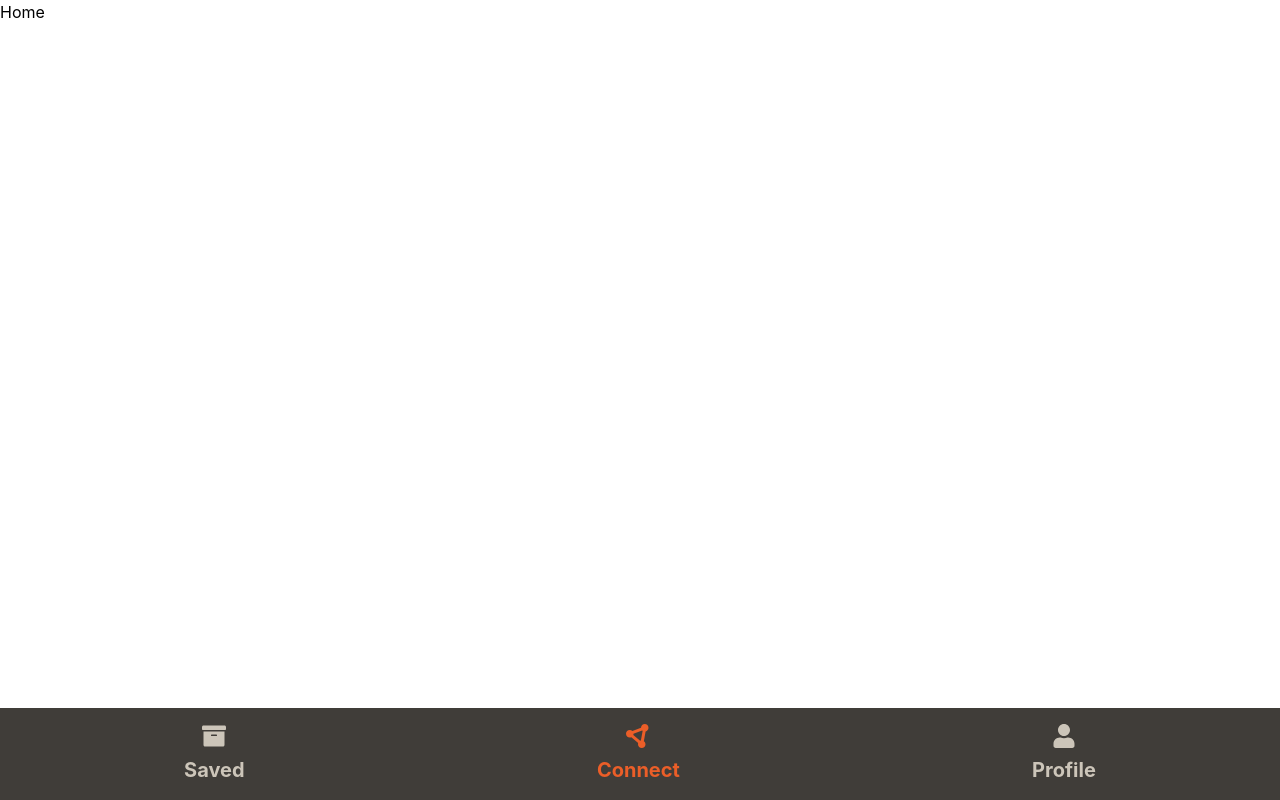
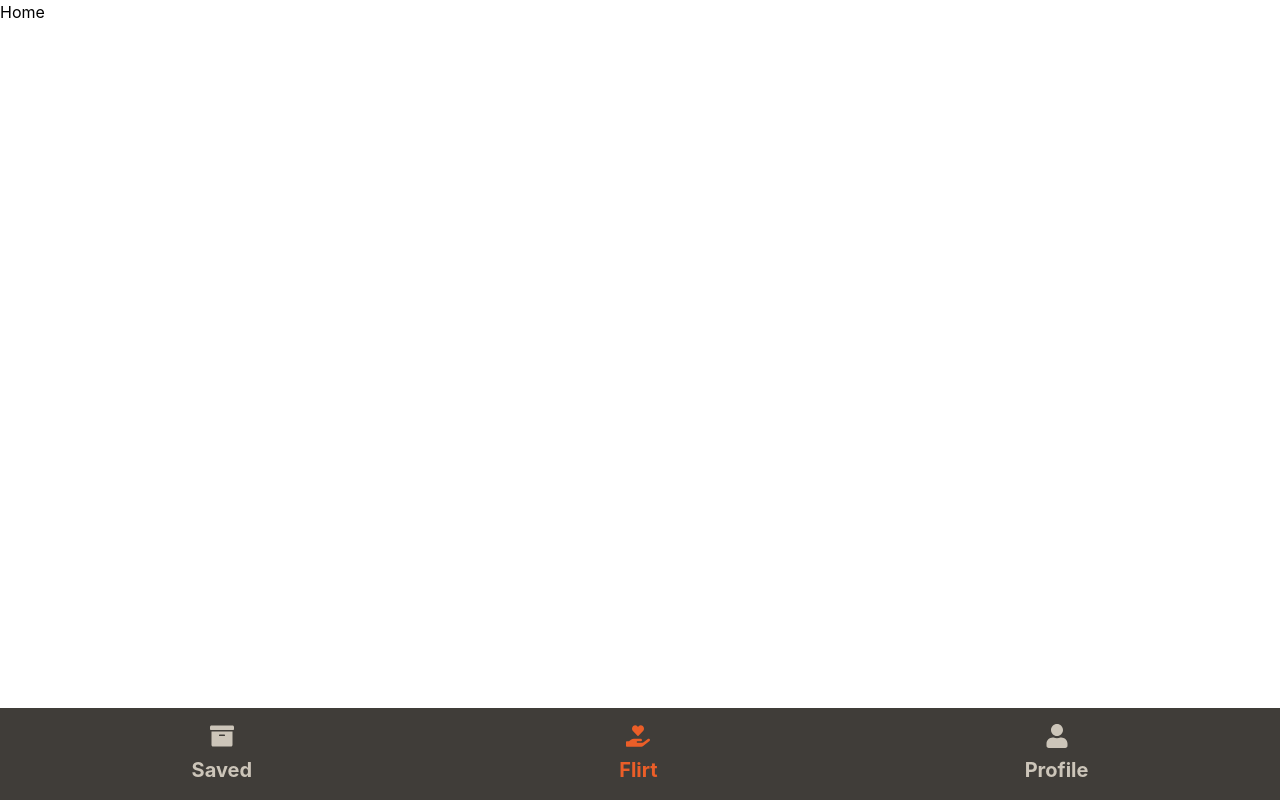
Before and after one commit to CodedBeats/WorkFlirt, a React (Create React App) app in the folder frontend/: page / in a window 1280 px wide. Built offline with nearby package versions, Linux system fonts and the light colour scheme.

Commit message:
fix(frontend): better nav name and icon for home/flirt

```diff
--- a/frontend/src/App.tsx
+++ b/frontend/src/App.tsx
@@ -27,7 +27,7 @@ function App() {
                 <Routes>
                     <Route element={<Layout />}>
                         {/* home */}
-                        <Route path="/connect" element={<Home />} />
+                        <Route path="/home" element={<Home />} />
                         <Route path="/" element={<Home />} />
 
                         {/* profile */}
--- a/frontend/src/components/nav/BottomNav.tsx
+++ b/frontend/src/components/nav/BottomNav.tsx
@@ -6,11 +6,10 @@ import clsx from 'clsx';
 import { formatForIcon } from "../../util/IconUtil";
 
 // icons
-import { FaArchive, FaUser }  from "react-icons/fa";
-import { FaCircleNodes } from "react-icons/fa6";
+import { FaArchive, FaUser, FaHandHoldingHeart }  from "react-icons/fa";
 const ArchiveIcon = formatForIcon(FaArchive);
 const UserIcon = formatForIcon(FaUser);
-const NodesIcon = formatForIcon(FaCircleNodes);
+const HeartIcon = formatForIcon(FaHandHoldingHeart);
 
 
 export const BottomNav = () => {
@@ -20,7 +19,7 @@ export const BottomNav = () => {
             <NavItem pathName="/saved" reactIcon={ArchiveIcon} pageName="Saved" />
 
             {/* connect - nav item */}
-            <NavItem pathName="/" reactIcon={NodesIcon} pageName="Connect" />
+            <NavItem pathName="/" reactIcon={HeartIcon} pageName="Flirt" />
 
             {/* profile - nav item */}
             <NavItem pathName="/profile" reactIcon={UserIcon} pageName="Profile" />
```
